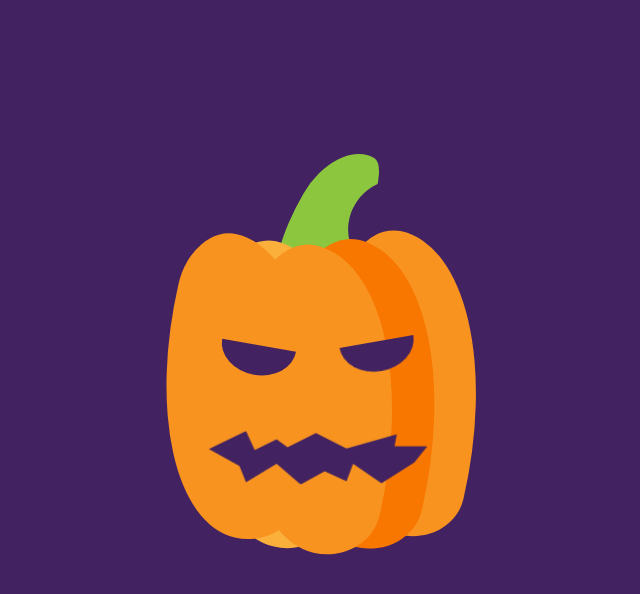
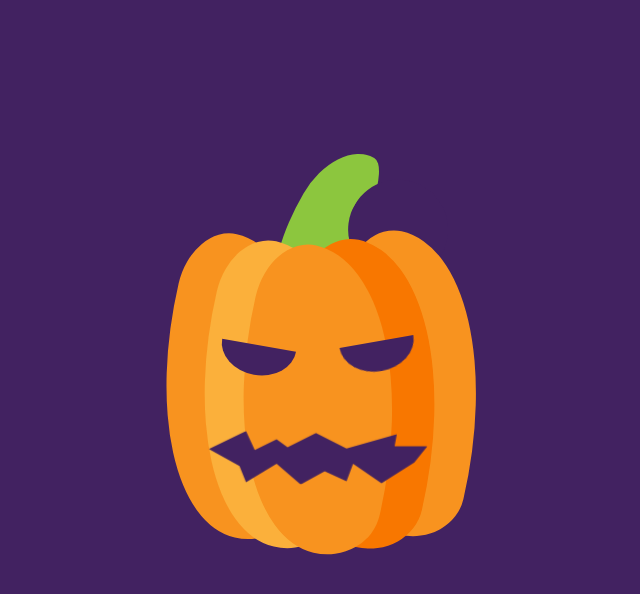
Before and after one commit to daerd/halloween-pumpkin, a plain HTML site: page index.html in a window 1280 px wide. Shown: the whole page, without its empty margins (396-1036 px from the left). Drawn offline with Linux system fonts and the light colour scheme.

Commit message:
Oval parts position fixed.

```diff
--- a/styles.css
+++ b/styles.css
@@ -25,10 +25,10 @@ body {
   border-radius: 28% 72% 33% 67% / 21% 83% 17% 79% ;
   transform: rotate(13deg);
   box-shadow:
-    -80px 5px 0px -2px #f8931f,   /* First oval part duplication. Positioned in the left. */
-    -40px 4px 0px -1px #fbb03b,   /* Duplication 2, center left. */
-    40px -15px 0px  0px #f87700,  /* Duplication 3, center right. */
-    80px -35px 0px -2px #f8931f;  /* Duplication 4, right-right. */
+    -40px 4px 0px -1px #fbb03b,   /* First oval part duplication. positioned to the center left. */
+    40px -15px 0px  0px #f87700,  /* Duplication 2, center-right. */
+    80px -35px 0px -2px #f8931f, /* Duplication 3, right-right. */
+    -80px 5px 0px -2px #f8931f;  /* Duplication 4, left-left. */
 }
 
 .stem {
```
